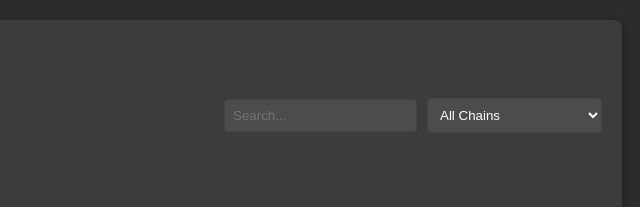
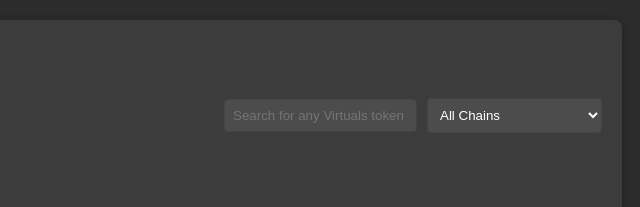
Before and after one commit to Dannny-cmd/VirtualScanV1-WIP, a website built with Vite: page index.html in a window 1280 px wide. Shown: the top 207 px of the page, 638-1278 px from the left. Built offline with nearby package versions, Linux system fonts and the light colour scheme; no server answers.

Commit message:
Initial commit from your app

```diff
--- a/index.html
+++ b/index.html
@@ -11,7 +11,7 @@
         <div class="header">
           <img src="https://i.postimg.cc/zBT95V8x/Vscan-logo-removebg-preview.png" alt="Vscan Logo" class="logo">
           <div class="filters">
-            <input type="text" id="search-input" placeholder="Search..." class="search-input">
+            <input type="text" id="search-input" placeholder="Search for any Virtuals token" class="search-input">
             <select id="chain-filter" class="chain-filter">
               <option value="">All Chains</option>
             </select>
```
